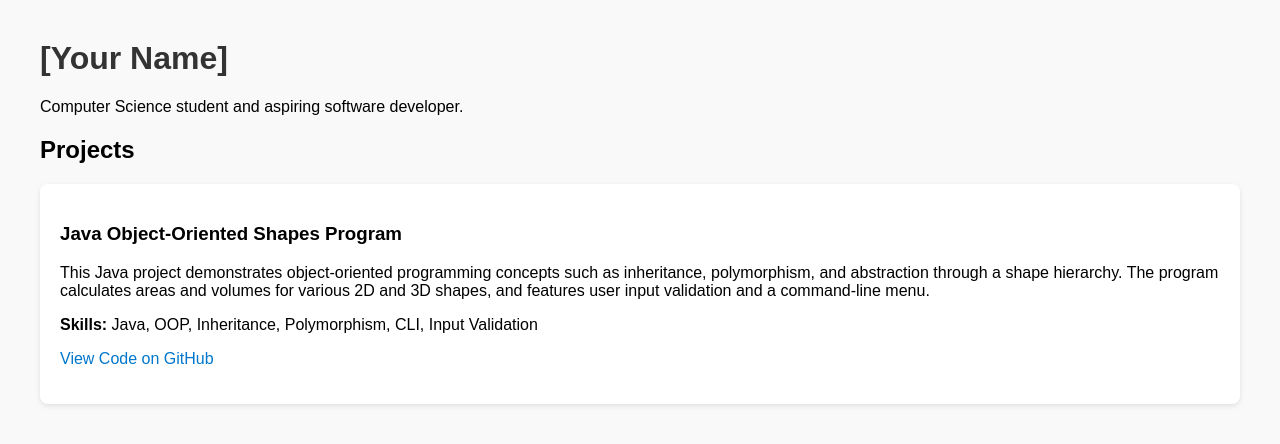
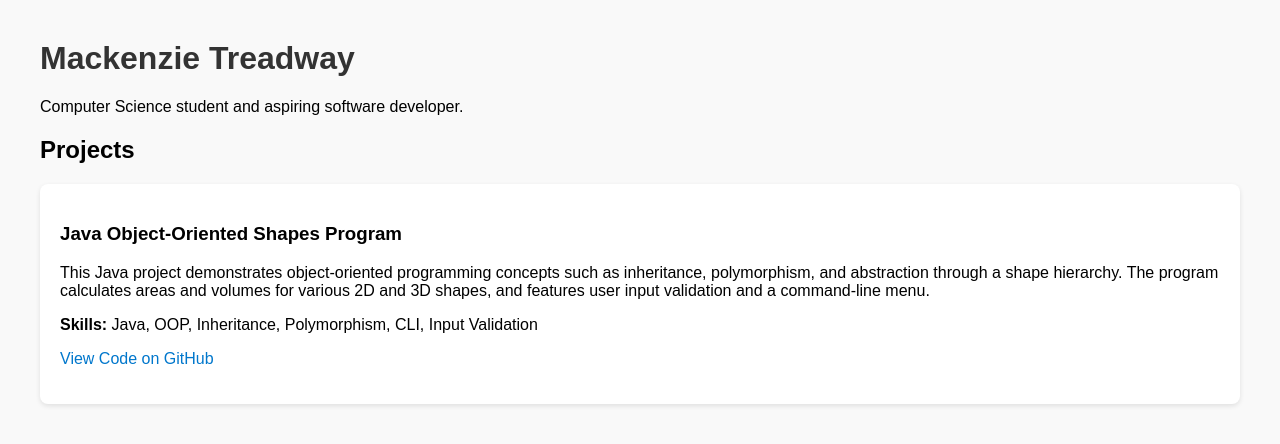
Before and after one commit to mtread/mtread.github.io, a plain HTML site: page index.html in a window 1280 px wide. Drawn offline with Linux system fonts and the light colour scheme.

Commit message:
Update index.html

```diff
--- a/index.html
+++ b/index.html
@@ -12,7 +12,7 @@
   </style>
 </head>
 <body>
-  <h1>[Your Name]</h1>
+  <h1>Mackenzie Treadway</h1>
   <p>Computer Science student and aspiring software developer.</p>
 
   <h2>Projects</h2>
```
